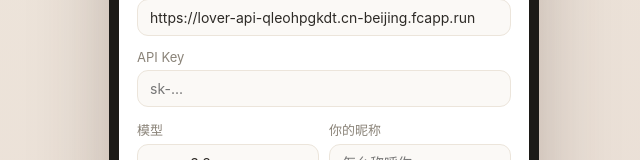
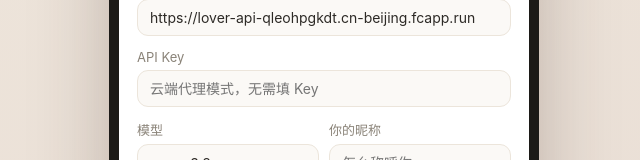
Before and after one commit to wangrz0804-lalala/lover-agent, a website: page index.html in a window 1280 px wide. Both pictures are taken after a click on the button 811 px from the left and 69 px from the top of the page. Shown: the part 304-464 px from the top of the page, without its empty margins (316-956 px from the left). Drawn offline with Linux system fonts and the light colour scheme; no server answers.

Commit message:
代理模式显示收藏模型+免Key提示

```diff
--- a/index.html
+++ b/index.html
@@ -579,7 +579,7 @@
 
   function openSheet(id) {
     closeSheets();
-    if (id === "sheetSettings") { $("fBase").value = api.baseUrl; $("fKey").value = api.apiKey; $("fModel").value = api.model; $("fMyName").value = api.myName; refreshModelOptions(); } else { renderProfiles(); editingId = active.id; fillEditForm(); }
+    if (id === "sheetSettings") { $("fBase").value = api.baseUrl; $("fKey").value = api.apiKey; $("fModel").value = api.model; $("fMyName").value = api.myName; $("fKey").placeholder = ($("fBase").value.trim().replace(/\/+$/, "") === DEFAULT_API.baseUrl.replace(/\/+$/, "")) ? "云端代理模式，无需填 Key" : "sk-..."; refreshModelOptions(); } else { renderProfiles(); editingId = active.id; fillEditForm(); }
     $("mask").classList.add("show"); $(id).classList.add("show");
   }
   function closeSheets() { $("mask").classList.remove("show"); $("sheetSettings").classList.remove("show"); $("sheetProfiles").classList.remove("show"); }
@@ -619,6 +619,7 @@
     sel.value = cur; $("fModelCustomWrap").style.display = "none";
     var base = ($("fBase").value.trim() || DEFAULT_API.baseUrl).replace(/\/+$/, "");
     var favs = []; FAVORITE_MODELS.forEach(function (f) { if (base.indexOf(f.match) > -1) favs = f.list; });
+    if (!favs.length && base === DEFAULT_API.baseUrl.replace(/\/+$/, "")) favs = FAVORITE_MODELS[0].list; // 代理模式：服务端带 key，收藏模型免配置直选
     var h = {}; if (base === DEFAULT_API.baseUrl.replace(/\/+$/, "")) h["X-App-Token"] = APP_TOKEN; var k = $("fKey").value.trim(); if (k) h["Authorization"] = "Bearer " + k;
     fetch(base + "/models", { headers: h }).then(function (r) { return r.ok ? r.json() : null; }).then(function (d) {
       var list = (d && d.data) ? d.data.map(function (m) { return m.id; }) : [];
```
